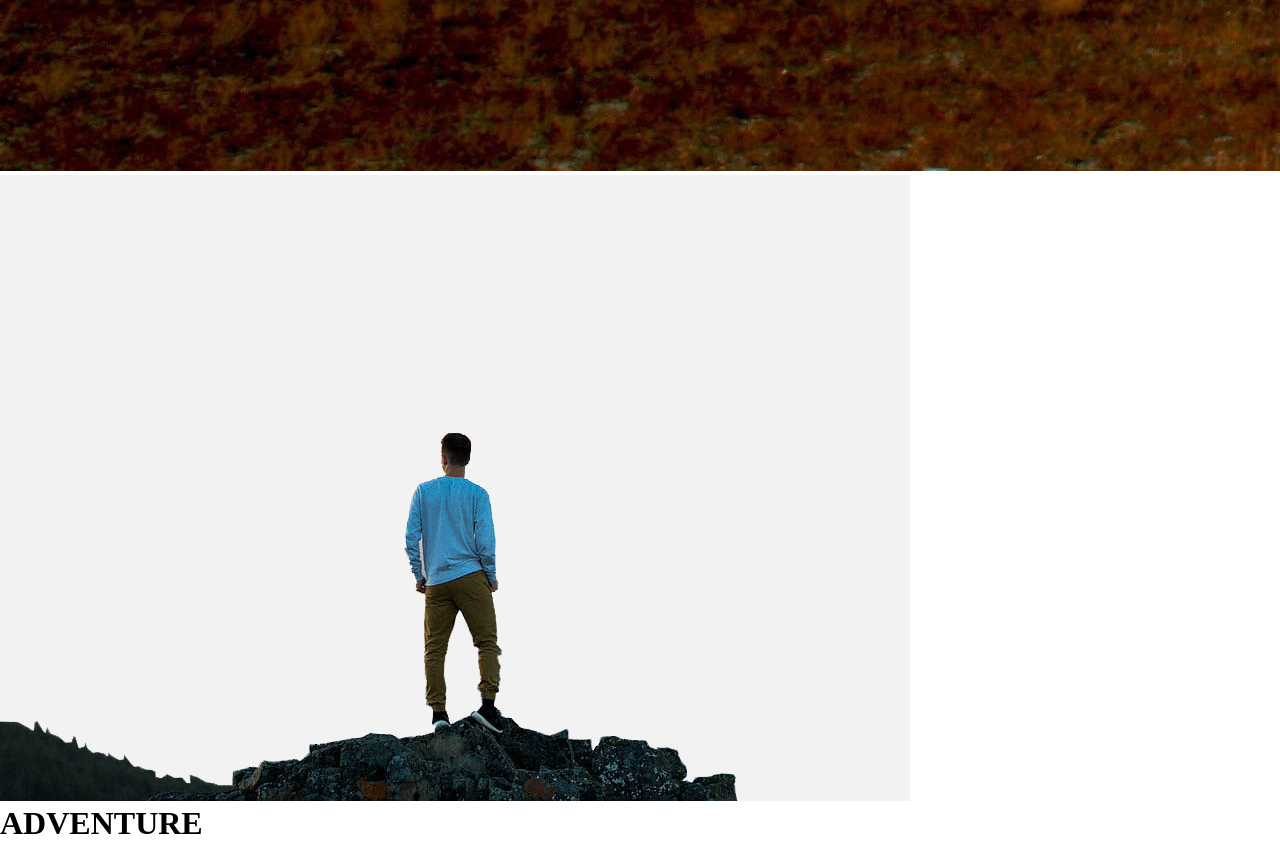
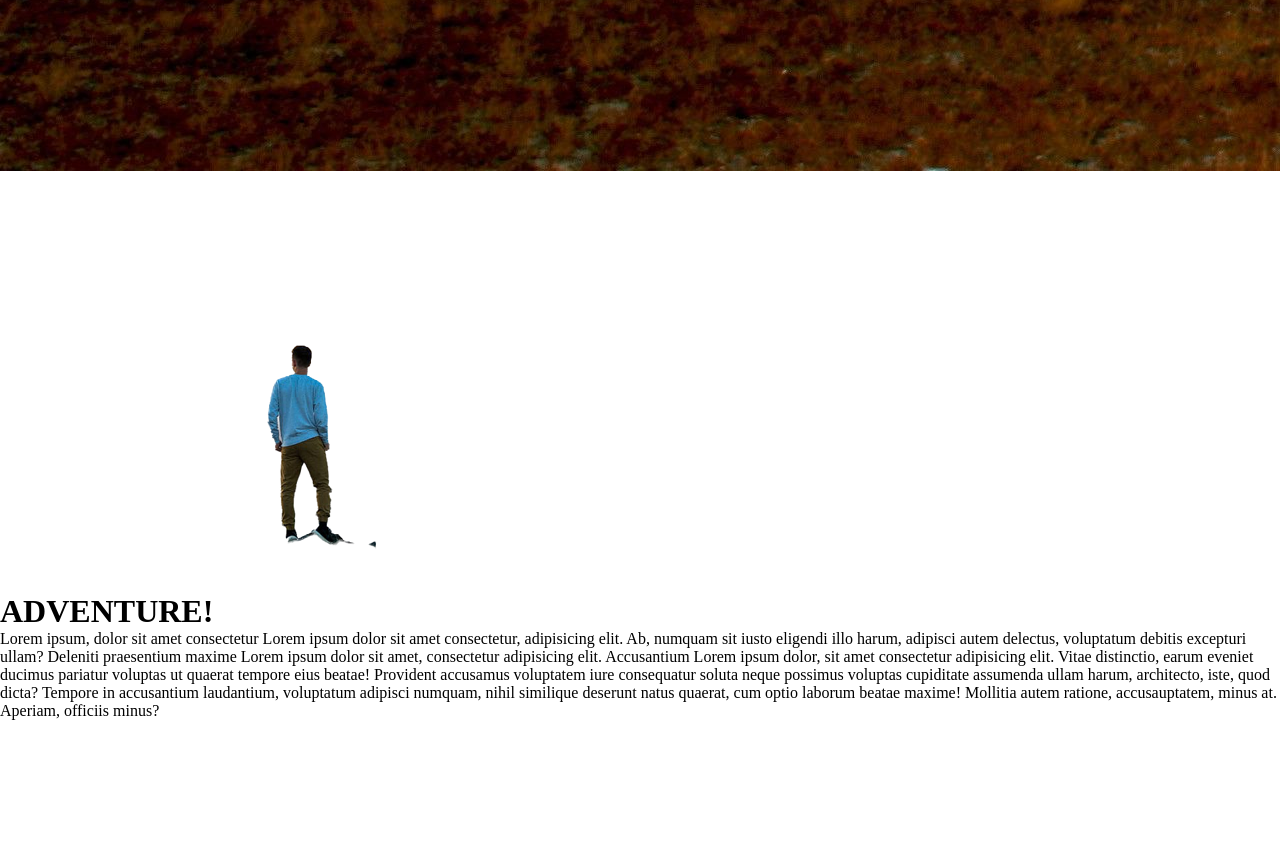
Before and after one commit to abulgit/parallax-scrolling-websites, a plain HTML site: page index.html in a window 1280 px wide. Shown: the part 2197-3039 px from the top of the page. After the commit the page ends 2917 px from the top, so only its background shows below. Drawn offline with Linux system fonts and the light colour scheme.

Commit message:
Image Correction And some Changes

```diff
--- a/index.html
+++ b/index.html
@@ -7,12 +7,13 @@
     <link rel="stylesheet" href="styles.css">
 </head>
 <body>
-    <div id="wrapper">
-        <div class="container">
+    <div class="wrapper">
+        <header>
             <img src="background.jpeg" alt="" class="background">
-            <img src="front.jpg" alt="" class="front">
-            <h1>ADVENTURE</h1>
-        </div>
+            <img src="background.png" alt="" class="foreground" >
+            <h1>ADVENTURE!</h1>
+        </header>
+    <section>Lorem ipsum, dolor sit amet consectetur Lorem ipsum dolor sit amet consectetur, adipisicing elit. Ab, numquam sit iusto eligendi illo harum, adipisci autem delectus, voluptatum debitis excepturi ullam? Deleniti praesentium maxime Lorem ipsum dolor sit amet, consectetur adipisicing elit. Accusantium Lorem ipsum dolor, sit amet consectetur adipisicing elit. Vitae distinctio, earum eveniet ducimus pariatur voluptas ut quaerat tempore eius beatae! Provident accusamus voluptatem iure consequatur soluta neque possimus voluptas cupiditate assumenda ullam harum, architecto, iste, quod dicta? Tempore in accusantium laudantium, voluptatum adipisci numquam, nihil similique deserunt natus quaerat, cum optio laborum beatae maxime! Mollitia autem ratione, accusauptatem, minus at. Aperiam, officiis minus?</section>
     </div>
 </body>
 </html>
--- a/styles.css
+++ b/styles.css
@@ -1,5 +1,4 @@
 *{
     margin: 0;
     padding: 0;
-    box-sizing: border-box;
 }
```
Also changed, not shown: background.png (added).
